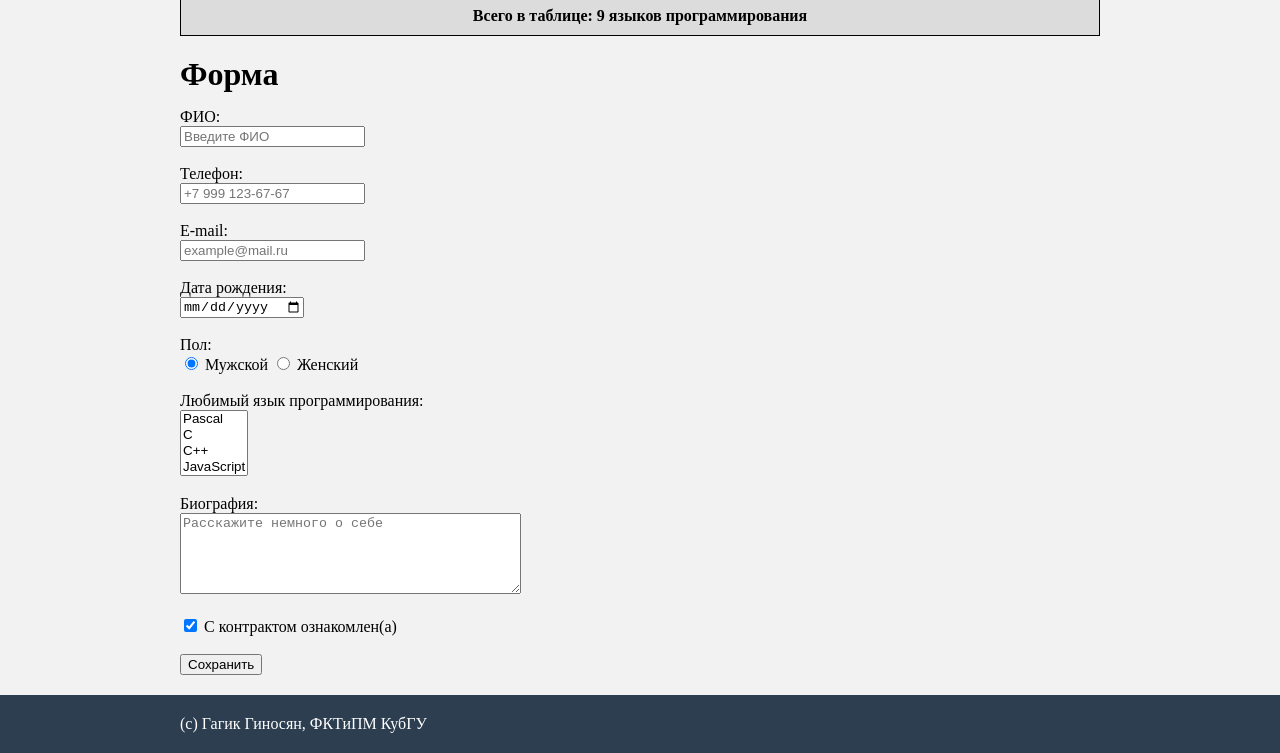
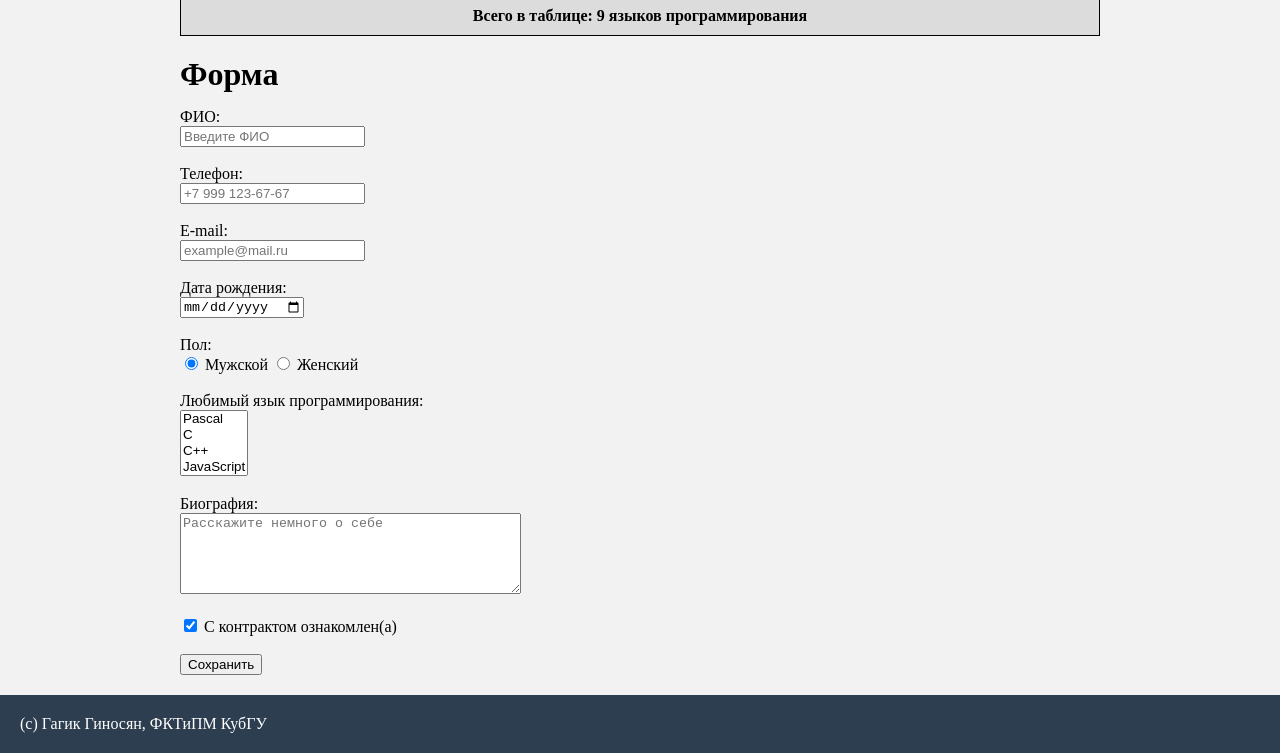
Before and after one commit to GagikGinosyan/GagikGinosyan.github.io, a plain HTML site: page index.html in a window 1280 px wide. Shown: the part 1721-2474 px from the top of the page. Drawn offline with Linux system fonts and the light colour scheme.

Commit message:
Add files via upload

```diff
--- a/style.css
+++ b/style.css
@@ -298,9 +298,8 @@ textarea {
         padding: 15px;
     }
 
+    /* надпись в подвале у левого края окна, на одной линии с лого */
     .footer-in {
-        max-width: 960px;
-        margin: 0 auto;
         padding: 0 20px;
     }
 }
```
